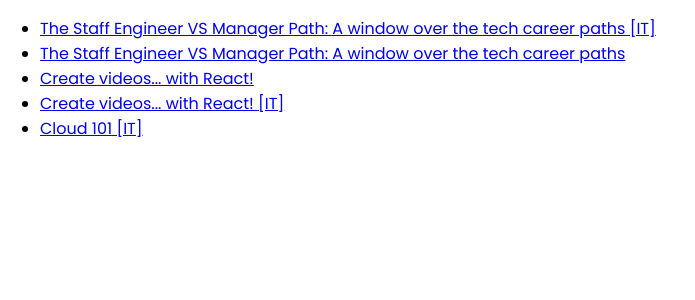
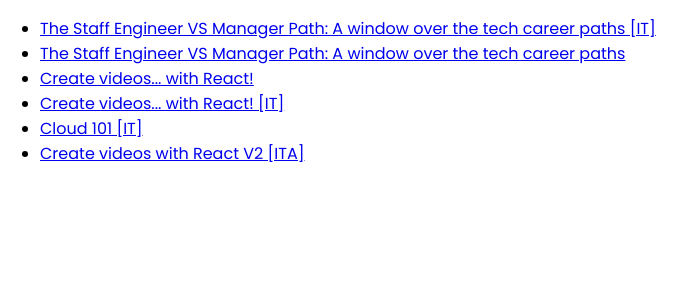
Before and after one commit to alfonsograziano/ag-website, a Next.js app: page /talk in a window 1280 px wide. Shown: the top 300 px of the page, without its empty margins (0-695 px from the left). Built offline with nearby package versions, Linux system fonts and the light colour scheme.

Commit message:
New talk

```diff
--- a/app/talk/page.jsx
+++ b/app/talk/page.jsx
@@ -27,6 +27,11 @@
     name: "Cloud 101 [IT]",
     slug: "cloud_101",
   },
+  {
+    id: "2PACX-1vQCPOkAxiexVULMGApDcnZ7cU_82r6jiBUhy7QvO1G9Xq2aa_0xzFC1l7jNgwM1Pw",
+    name: "Create videos with React V2 [ITA]",
+    slug: "videos_react_it",
+  },
 ];
 
 export default async function Talks() {
--- a/next.config.js
+++ b/next.config.js
@@ -28,6 +28,11 @@
         permanent: false,
       },
       {
+        source: "/romajs",
+        destination: "/talk/videos_react_it",
+        permanent: false,
+      },
+      {
         source: "/aws",
         destination: "/blog/f64d410e694c4aaea52106124b8c535e",
         permanent: false,
```
